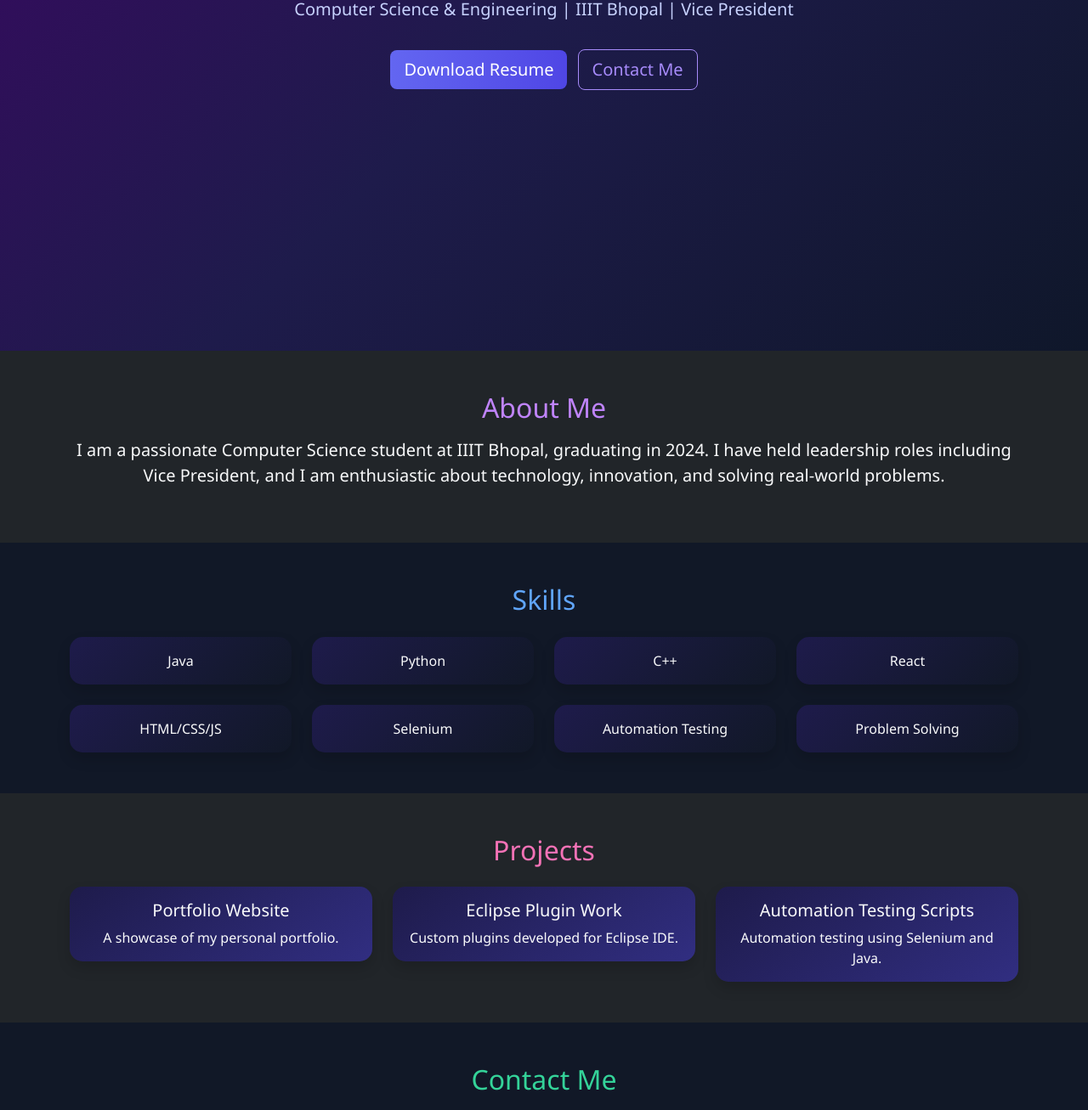
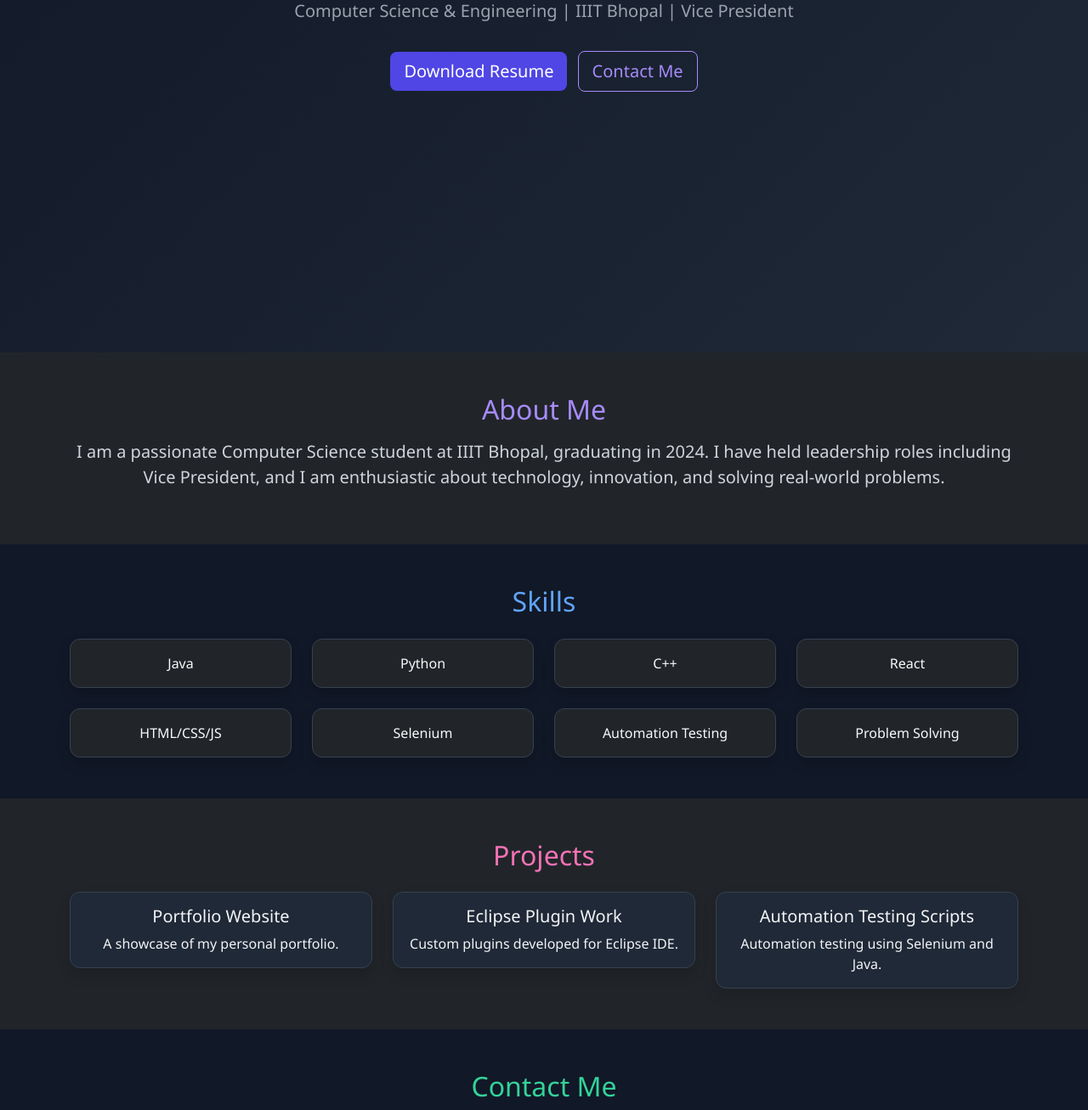
Before and after one commit to KoppulaRohithkumar619/portfoliowebgit, a plain HTML site: page index.html in a window 1280 px wide. Shown: the part 443-1750 px from the top of the page at 85% size. Drawn offline with nearby package versions, Linux system fonts and the light colour scheme.

Commit message:
Initial portfolio commit

```diff
--- a/style.css
+++ b/style.css
@@ -1,38 +1,39 @@
 body {
   font-family: "Segoe UI", sans-serif;
   background: #0f0f17;
-  color: #f1f1f1;
+  color: #e5e7eb;
 }
 
 /* Navbar */
 .navbar {
-  background: linear-gradient(to right, #4f46e5, #6d28d9) !important;
+  background: #111827 !important;
+  border-bottom: 2px solid #4f46e5;
 }
 
 /* Hero Section */
 .hero {
   min-height: 100vh;
-  background: linear-gradient(135deg, #3b0764, #1e1b4b, #0f172a);
+  background: linear-gradient(135deg, #111827, #1f2937);
   color: white;
   padding: 4rem 2rem;
 }
 
 .hero h1 {
-  color: #e0e7ff;
+  color: #ffffff;
 }
 
 .hero p {
-  color: #c7d2fe;
+  color: #9ca3af;
 }
 
 /* Buttons */
 .btn-primary {
-  background: linear-gradient(90deg, #6366f1, #4f46e5);
+  background: #4f46e5;
   border: none;
 }
 
 .btn-primary:hover {
-  background: linear-gradient(90deg, #4338ca, #3730a3);
+  background: #4338ca;
 }
 
 .btn-outline-light {
@@ -47,11 +48,15 @@ body {
 
 /* About Section */
 #about {
-  background: #1e1b4b;
+  background: #1e1e2f;
 }
 
 #about h2 {
-  color: #c084fc;
+  color: #a78bfa;
+}
+
+#about p {
+  color: #d1d5db;
 }
 
 /* Skills Section */
@@ -64,21 +69,21 @@ body {
 }
 
 .card {
-  background: linear-gradient(135deg, #1e1b4b, #111827);
-  color: #e0e7ff;
-  border: none;
-  border-radius: 15px;
+  background: #1f2937;
+  color: #f9fafb;
+  border: 1px solid #374151;
+  border-radius: 12px;
   transition: transform 0.3s, box-shadow 0.3s;
 }
 
 .card:hover {
   transform: translateY(-6px);
-  box-shadow: 0 8px 25px rgba(79, 70, 229, 0.6);
+  box-shadow: 0 8px 20px rgba(79, 70, 229, 0.4);
 }
 
 /* Projects */
 #projects {
-  background: #0f172a;
+  background: #1e1e2f;
 }
 
 #projects h2 {
@@ -86,13 +91,20 @@ body {
 }
 
 .project-card {
-  background: linear-gradient(145deg, #1e1b4b, #312e81);
-  border: none;
-  color: #f9fafb;
+  background: #1f2937;
+  color: #f3f4f6;
+  border: 1px solid #374151;
 }
 
 .project-card:hover {
-  box-shadow: 0 8px 25px rgba(236, 72, 153, 0.6);
+  box-shadow: 0 8px 20px rgba(236, 72, 153, 0.4);
+}
+
+
+
+/* Smooth Scroll */
+html {
+  scroll-behavior: smooth;
 }
 
 /* Contact */
@@ -104,6 +116,10 @@ body {
   color: #34d399;
 }
 
+#contact p {
+  color: red;   /* 👈 makes the sentence subtle gray */
+}
+
 #contact a {
   transition: 0.3s;
   color: #10b981;
@@ -111,10 +127,9 @@ body {
 
 #contact a:hover {
   transform: scale(1.2);
-  color: #34d399;
+  color: #6ee7b7;
 }
 
-/* Smooth Scroll */
-html {
-  scroll-behavior: smooth;
+.text-muted mb-4{
+  color: red;
 }
```
